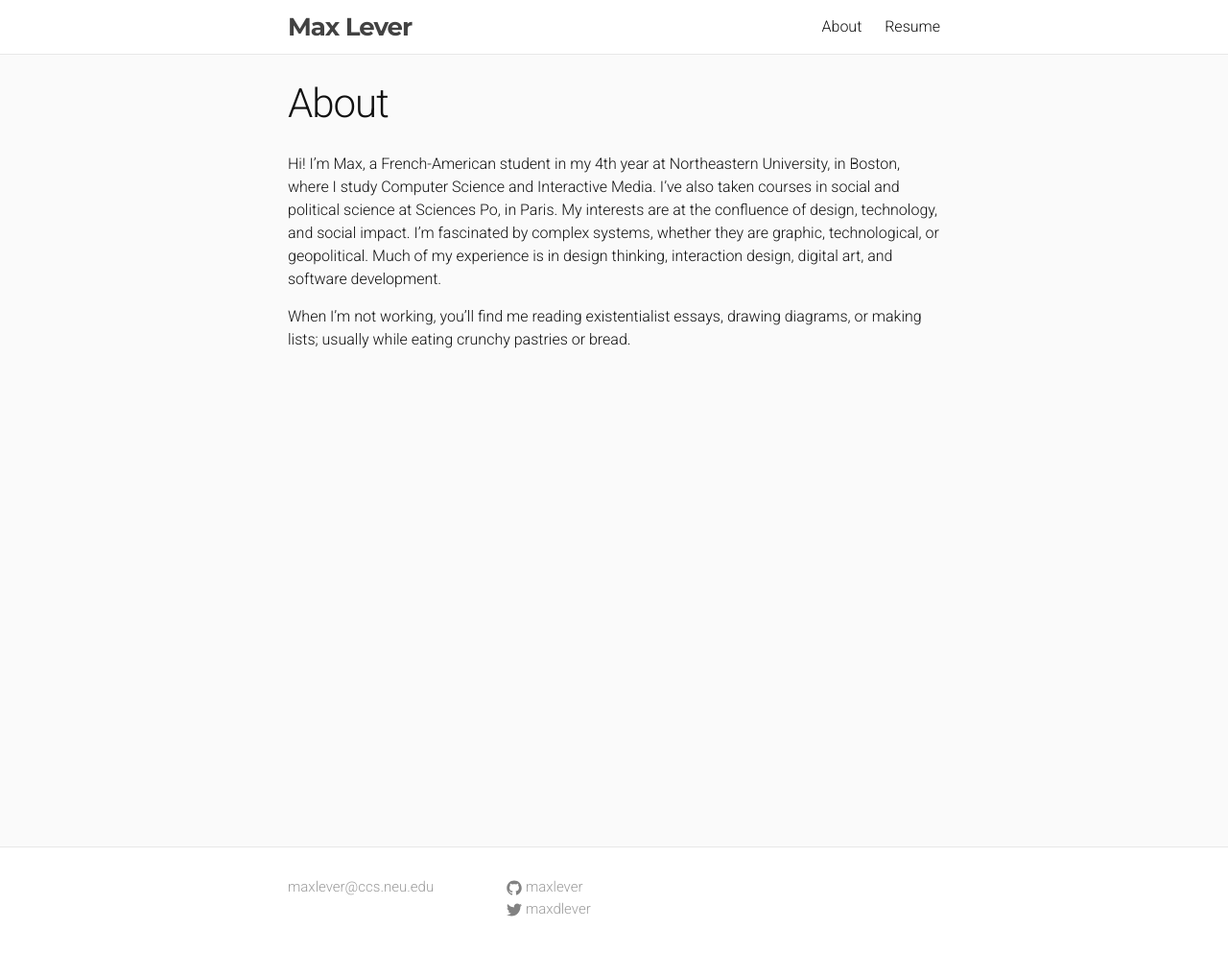
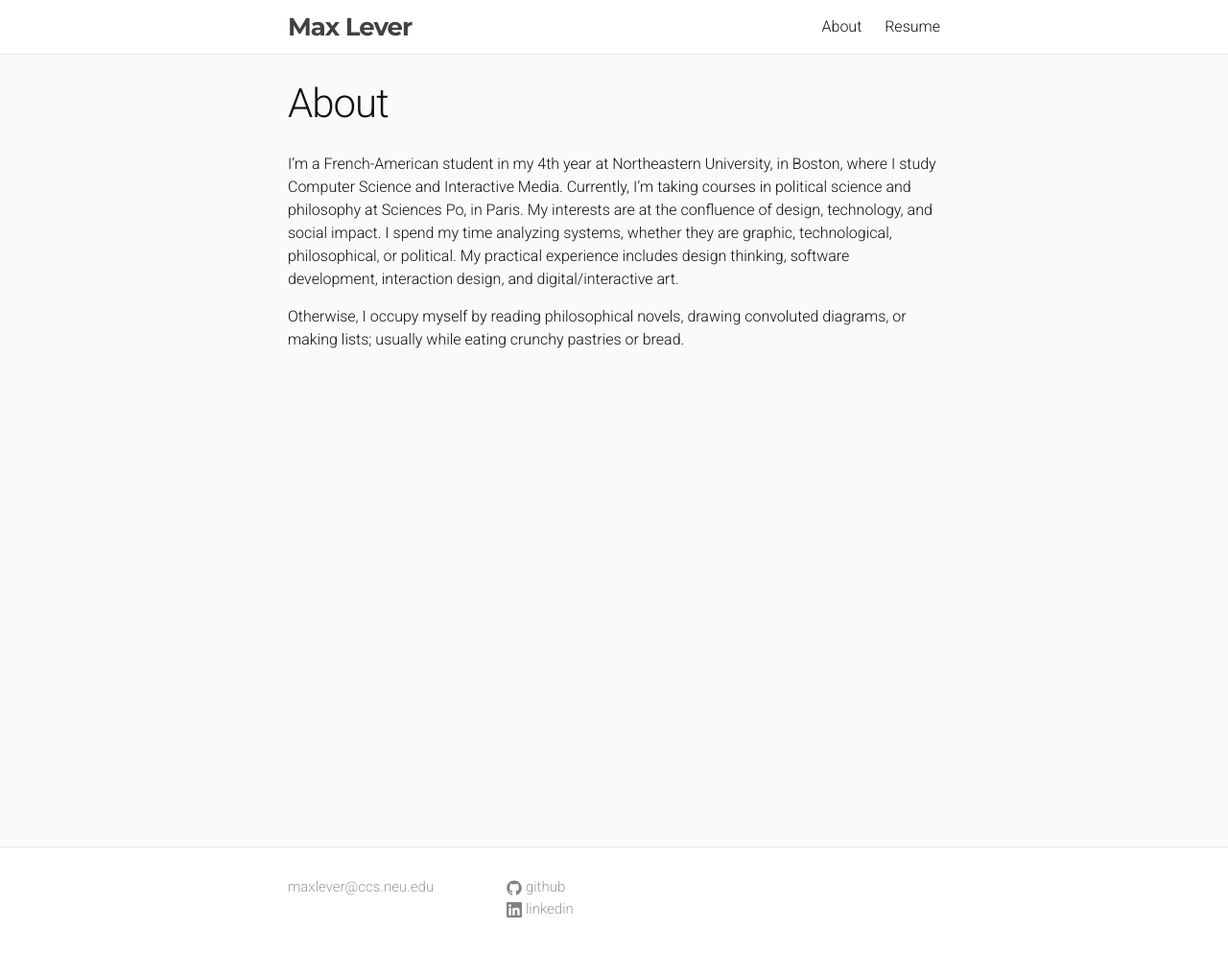
Before and after one commit to maxlever/maxlever.me, a Jekyll site: the page built from about.md, in a window 1280 px wide. Shown: the whole page at 96% size. Built offline with Jekyll 4.4.1, drawn with Linux system fonts in a browser that asks for light colours.

Commit message:
move bio to config and replace twitter with linkedin

```diff
--- a/_config.yml
+++ b/_config.yml
@@ -1,11 +1,13 @@
 # Site settings
 title: Max Lever
 email: maxlever@ccs.neu.edu
-description: > # this means to ignore newlines until "baseurl:"
+description: |
+  I'm a French-American student in my 4th year at Northeastern University, in Boston, where I study Computer Science and Interactive Media. Currently, I'm taking courses in political science and philosophy at Sciences Po, in Paris. My interests are at the confluence of design, technology, and social impact. I spend my time analyzing systems, whether they are graphic, technological, philosophical, or political. My practical experience includes design thinking, software development, interaction design, and digital/interactive art.
 
+  Otherwise, I occupy myself by reading philosophical novels, drawing convoluted diagrams, or making lists; usually while eating crunchy pastries or bread.
 baseurl: "" # the subpath of your site, e.g. /blog/
 url: "http://maxlever.me" # the base hostname & protocol for your site
-twitter_username: maxdlever
+linkedin_username: maxlever
 github_username:  maxlever
 
 # Build settings
--- a/_includes/footer.html
+++ b/_includes/footer.html
@@ -23,22 +23,24 @@
                 </svg>
               </span>
 
-              <span class="username">{{ site.github_username }}</span>
+              <span class="username">github</span>
             </a>
           </li>
           {% endif %}
 
-          {% if site.twitter_username %}
+          {% if site.linkedin_username %}
           <li>
-            <a href="https://twitter.com/{{ site.twitter_username }}">
+            <a href="https://linkedin.com/in/{{ site.linkedin_username }}">
               <span class="icon  icon--twitter">
-                <svg viewBox="0 0 16 16">
-                  <path fill="#828282" d="M15.969,3.058c-0.586,0.26-1.217,0.436-1.878,0.515c0.675-0.405,1.194-1.045,1.438-1.809
-                  c-0.632,0.375-1.332,0.647-2.076,0.793c-0.596-0.636-1.446-1.033-2.387-1.033c-1.806,0-3.27,1.464-3.27,3.27 c0,0.256,0.029,0.506,0.085,0.745C5.163,5.404,2.753,4.102,1.14,2.124C0.859,2.607,0.698,3.168,0.698,3.767 c0,1.134,0.577,2.135,1.455,2.722C1.616,6.472,1.112,6.325,0.671,6.08c0,0.014,0,0.027,0,0.041c0,1.584,1.127,2.906,2.623,3.206 C3.02,9.402,2.731,9.442,2.433,9.442c-0.211,0-0.416-0.021-0.615-0.059c0.416,1.299,1.624,2.245,3.055,2.271 c-1.119,0.877-2.529,1.4-4.061,1.4c-0.264,0-0.524-0.015-0.78-0.046c1.447,0.928,3.166,1.469,5.013,1.469 c6.015,0,9.304-4.983,9.304-9.304c0-0.142-0.003-0.283-0.009-0.423C14.976,4.29,15.531,3.714,15.969,3.058z"/>
+                <svg viewBox="0 0 144 144">
+                  <path fill="#828282" d="M133.3,0H10.6C4.8,0,0,4.6,0,10.4v123.2c0,5.7,4.8,10.4,10.6,10.4h122.7c5.9,0,10.7-4.7,10.7-10.4V10.4
+			C144,4.6,139.2,0,133.3,0z M42.7,122.7H21.3V54h21.4V122.7z M32,44.6c-6.8,0-12.4-5.6-12.4-12.4c0-6.8,5.5-12.4,12.4-12.4
+			c6.8,0,12.4,5.5,12.4,12.4C44.4,39,38.9,44.6,32,44.6z M122.7,122.7h-21.3V89.3c0-8-0.1-18.2-11.1-18.2
+			c-11.1,0-12.8,8.7-12.8,17.6v34H56.1V54h20.5v9.4h0.3c2.8-5.4,9.8-11.1,20.2-11.1c21.6,0,25.6,14.2,25.6,32.7V122.7z"/>
                 </svg>
               </span>
 
-              <span class="username">{{ site.twitter_username }}</span>
+              <span class="username">linkedin</span>
             </a>
           </li>
           {% endif %}
@@ -46,7 +48,7 @@
       </div>
 
       <div class="footer-col  footer-col-3">
-        <p class="text">{{ site.description }}</p>
+        <p class="text"></p>
       </div>
     </div>
 
--- a/about.md
+++ b/about.md
@@ -4,6 +4,4 @@ title: About
 permalink: /about/
 ---
 
-Hi! I'm Max, a French-American student in my 4th year at Northeastern University, in Boston, where I study Computer Science and Interactive Media. I've also taken courses in social and political science at Sciences Po, in Paris. My interests are at the confluence of design, technology, and social impact. I'm fascinated by complex systems, whether they are graphic, technological, or geopolitical. Much of my experience is in design thinking, interaction design, digital art, and software development.
-
-When I'm not working, you'll find me reading existentialist essays, drawing diagrams, or making lists; usually while eating crunchy pastries or bread.
+{{ site.description }}
```
